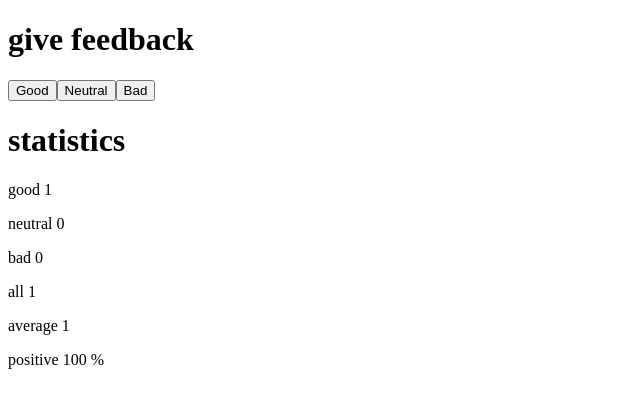
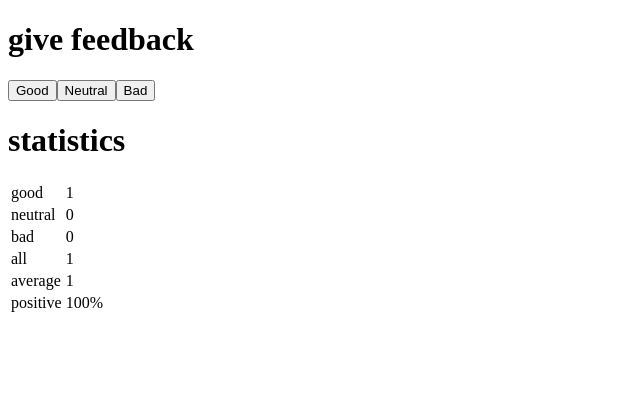
Before and after one commit to GaurabPrasai/fullstackopen, a React (Vite) app in the folder part1/unicafe/: page / in a window 1280 px wide. Both pictures are taken after a click on the button "Good". Shown: the top 408 px of the page, without its empty margins (0-640 px from the left). Built offline with nearby package versions, Linux system fonts and the light colour scheme.

Commit message:
style: displayed the statistics in HTML table

```diff
--- a/part1/unicafe/src/App.jsx
+++ b/part1/unicafe/src/App.jsx
@@ -1,24 +1,43 @@
 import { useState } from 'react'
+
+const StatisticLine = (props) => {
+  return(
+    <>
+       <tr>
+          <td>{props.text}</td>
+          <td>{props.value}</td>
+        </tr>
+    </>
+  )
+}
 
 const Statistics = ({good, neutral, bad, all}) => {
 
   all = good + neutral + bad;
   const average = (good - bad) / all;
-  const positivePercentage = (good / all) * 100;
+  const positivePercentage = (good / all) * 100 + '%';
 
   if(all === 0){
-    return <p>No feedback given</p>
+    return(
+      <>
+        <p>No feedback given</p>
+      </>
+    )
   }
 
   return(
     <>
-      <h1>statistics</h1>
-      <p>good {good} </p>
-      <p>neutral {neutral} </p>
-      <p>bad {bad}</p>
-      <p>all {all}</p>
-      <p>average {average}</p>
-      <p>positive {positivePercentage} %</p>
+    <table>
+      <tbody>
+        <StatisticLine text="good" value ={good} />
+        <StatisticLine text="neutral" value ={neutral} />
+        <StatisticLine text="bad" value ={bad} />
+        <StatisticLine text="all" value ={all} />
+        <StatisticLine text="average" value ={average} />
+        <StatisticLine text="positive" value ={positivePercentage} />
+      </tbody>
+    </table>
+
     </>
   )
 }
@@ -47,6 +66,7 @@ const App = () => {
       <Button onClick={handleGoodBtn} text="Good" />
       <Button onClick={handleNeutralBtn} text="Neutral" />
       <Button onClick={handleBadBtn} text="Bad" />
+      <h1>statistics</h1>
       <Statistics
           good={good}
           neutral={neutral}
```
